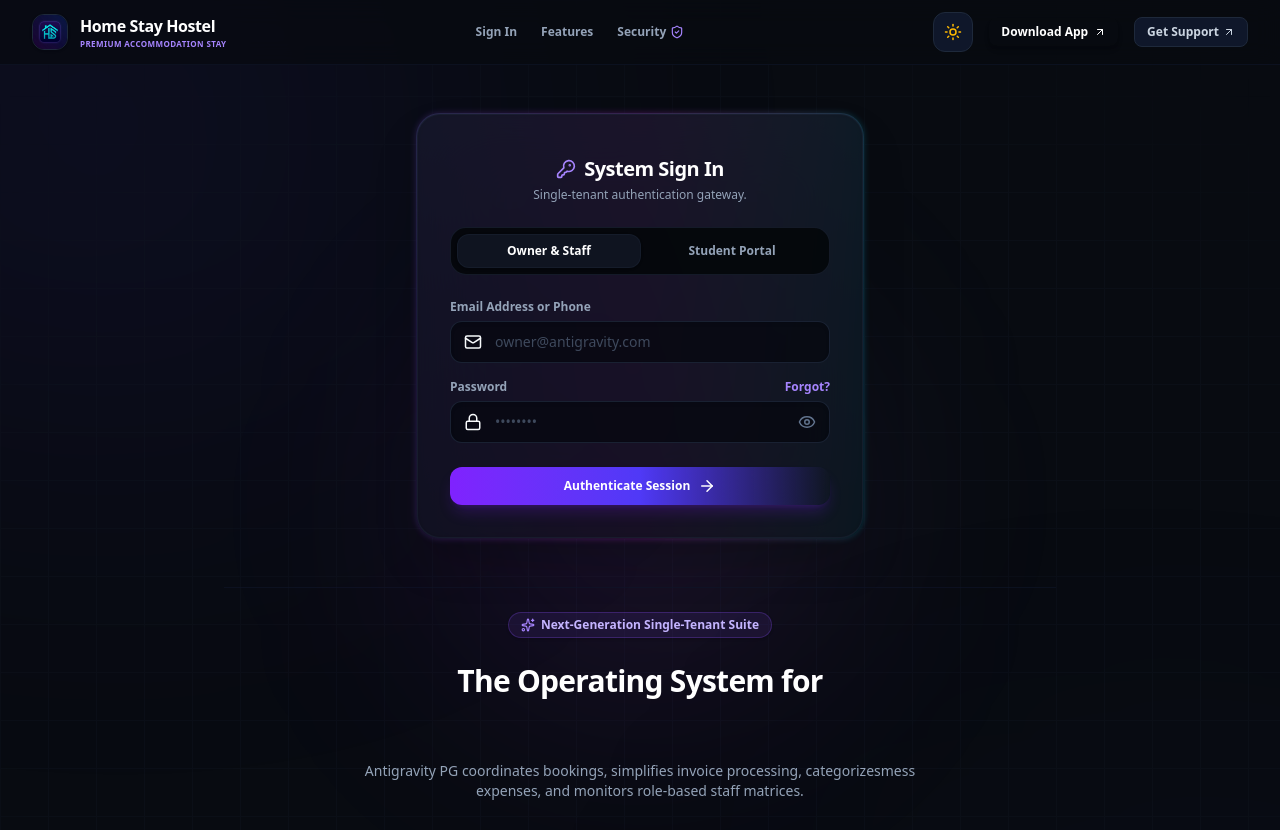
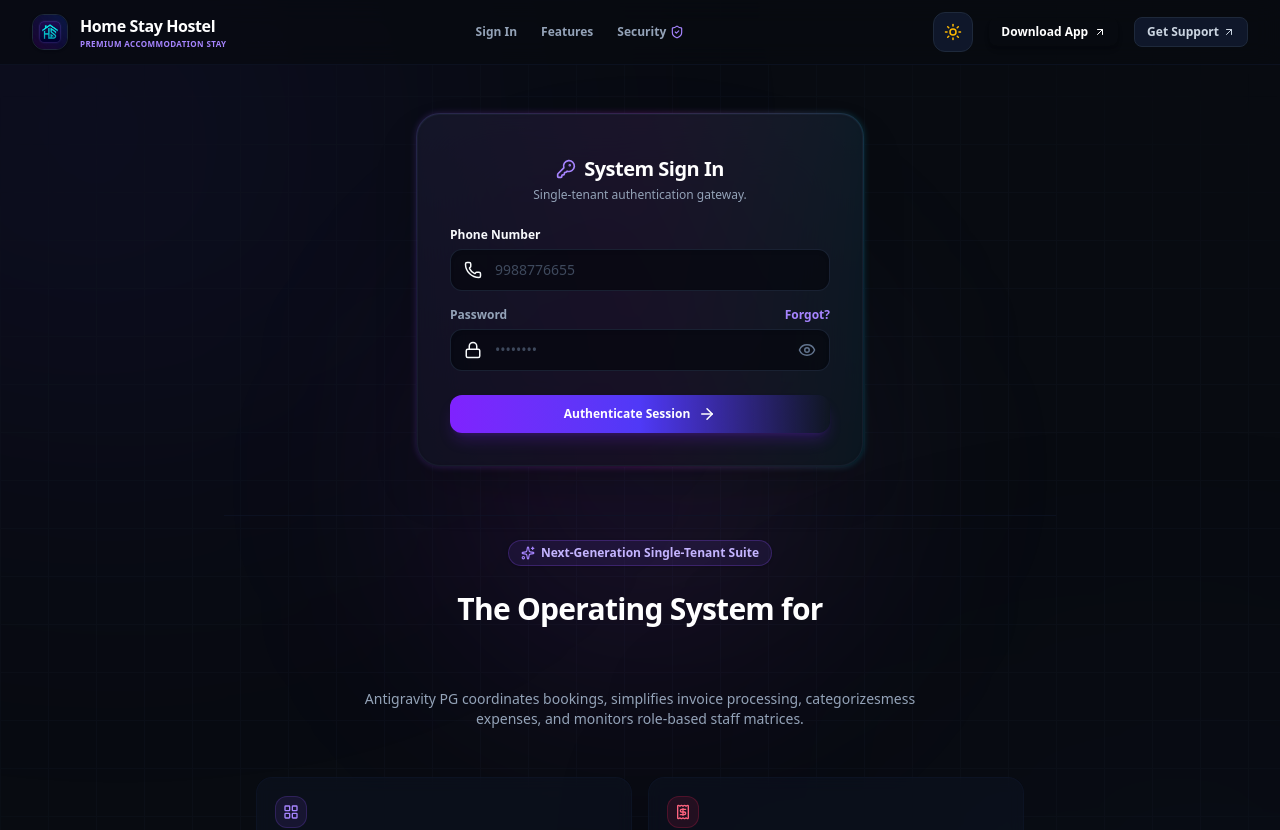
Before and after one commit to ramakrishnamadala559-a11y/BMR-portal, a Next.js app: page /login in a window 1280 px wide. Shown: the top 830 px of the page. Built offline with nearby package versions, Linux system fonts and the light colour scheme; no server answers.

Commit message:
feat: remove email option from admissions, student view, and login gateway

```diff
--- a/src/app/admin/admissions/page.tsx
+++ b/src/app/admin/admissions/page.tsx
@@ -54,7 +54,6 @@ export default function AdmissionsPage() {
   const [showNewStudentForm, setShowNewStudentForm] = useState(true);
   const [newStudentName, setNewStudentName] = useState('');
   const [newStudentPhone, setNewStudentPhone] = useState('');
-  const [newStudentEmail, setNewStudentEmail] = useState('');
   const [newStudentDob, setNewStudentDob] = useState('');
   const [newStudentGender, setNewStudentGender] = useState('MALE');
   const [newStudentAddress, setNewStudentAddress] = useState('');
@@ -159,7 +158,7 @@ export default function AdmissionsPage() {
     setTempStudentDetails({
       name: newStudentName,
       phone: newStudentPhone,
-      email: newStudentEmail,
+      email: '',
       dob: 'N/A',
       gender: newStudentGender,
       address: newStudentAddress,
@@ -354,7 +353,6 @@ export default function AdmissionsPage() {
                         if (student) {
                           setNewStudentName(student.name);
                           setNewStudentPhone(student.phone);
-                          setNewStudentEmail(student.email || '');
                           setNewStudentGender(student.gender);
                           setNewStudentAddress(student.address);
                           setNewStudentIdNo(student.idNumber);
@@ -365,7 +363,6 @@ export default function AdmissionsPage() {
                       } else {
                         setNewStudentName('');
                         setNewStudentPhone('');
-                        setNewStudentEmail('');
                         setNewStudentGender('MALE');
                         setNewStudentAddress('');
                         setNewStudentIdNo('');
--- a/src/app/admin/students/page.tsx
+++ b/src/app/admin/students/page.tsx
@@ -51,7 +51,6 @@ export default function StudentsPage() {
   // Edit form states
   const [editName, setEditName] = useState('');
   const [editPhone, setEditPhone] = useState('');
-  const [editEmail, setEditEmail] = useState('');
   const [editDob, setEditDob] = useState('');
   const [editGender, setEditGender] = useState('MALE');
   const [editAddress, setEditAddress] = useState('');
@@ -128,7 +127,6 @@ export default function StudentsPage() {
     setSelectedStudent(student);
     setEditName(student.name || '');
     setEditPhone(student.phone || '');
-    setEditEmail(student.email || '');
     setEditDob(student.dob || '');
     setEditGender(student.gender || 'MALE');
     setEditAddress(student.address || '');
@@ -166,7 +164,7 @@ export default function StudentsPage() {
           id: selectedStudent.id,
           name: editName,
           phone: editPhone,
-          email: editEmail,
+          email: '',
           dob: 'N/A',
           gender: editGender,
           address: editAddress,
--- a/src/app/login/page.tsx
+++ b/src/app/login/page.tsx
@@ -181,53 +181,21 @@ export default function LoginPage() {
               <p className="text-slate-400 text-xs mt-1">Single-tenant authentication gateway.</p>
             </div>
 
-            {/* RBAC Tab Selection */}
-            <div className="flex bg-[#05070a]/90 p-1.5 rounded-2xl mb-6 border border-slate-850/60">
-              <button
-                onClick={() => {
-                  setActiveTab('admin');
-                  setIdentifier('');
-                  setPassword('');
-                }}
-                className={`flex-1 py-2 text-xs font-bold rounded-xl transition-all cursor-pointer ${
-                  activeTab === 'admin'
-                    ? 'bg-[#0f1420] text-white shadow border border-slate-850/40'
-                    : 'text-slate-400 hover:text-slate-200'
-                }`}
-              >
-                Owner & Staff
-              </button>
-              <button
-                onClick={() => {
-                  setActiveTab('student');
-                  setIdentifier('');
-                  setPassword('');
-                }}
-                className={`flex-1 py-2 text-xs font-bold rounded-xl transition-all cursor-pointer ${
-                  activeTab === 'student'
-                    ? 'bg-[#0f1420] text-white shadow border border-slate-855/40'
-                    : 'text-slate-400 hover:text-slate-200'
-                }`}
-              >
-                Student Portal
-              </button>
-            </div>
-
             {/* Login Form */}
             <form onSubmit={handleSubmit} className="space-y-4">
               <div>
-                <label className="block text-slate-350 text-xs font-semibold mb-1.5">
-                  {activeTab === 'admin' ? 'Email Address or Phone' : 'Registered Phone Number'}
+                <label className="block text-slate-355 text-xs font-semibold mb-1.5">
+                  Phone Number
                 </label>
                 <div className="relative">
                   <span className="absolute inset-y-0 left-0 flex items-center pl-3.5 pointer-events-none text-slate-505">
-                    {activeTab === 'admin' ? <Mail className="h-4.5 w-4.5" /> : <Phone className="h-4.5 w-4.5" />}
+                    <Phone className="h-4.5 w-4.5" />
                   </span>
                   <input
-                    type={activeTab === 'admin' ? 'text' : 'tel'}
+                    type="text"
                     value={identifier}
                     onChange={(e) => setIdentifier(e.target.value)}
-                    placeholder={activeTab === 'admin' ? 'owner@antigravity.com' : '9000000001'}
+                    placeholder="9988776655"
                     className="w-full bg-[#06090f]/75 border border-slate-800/80 hover:border-slate-700 focus:border-violet-500/80 focus:ring-2 focus:ring-violet-500/10 rounded-xl py-2.5 pl-11 pr-4 text-sm text-slate-100 placeholder-slate-500/60 focus:outline-none transition-all shadow-inner"
                     required
                   />
```
